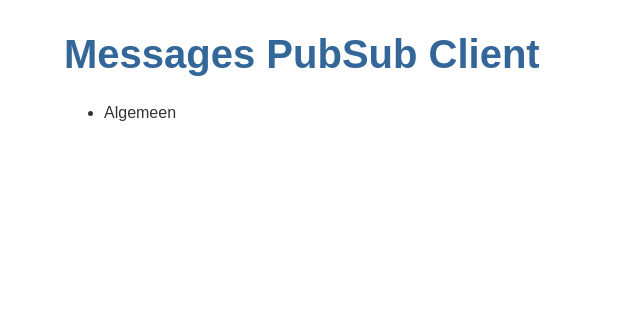
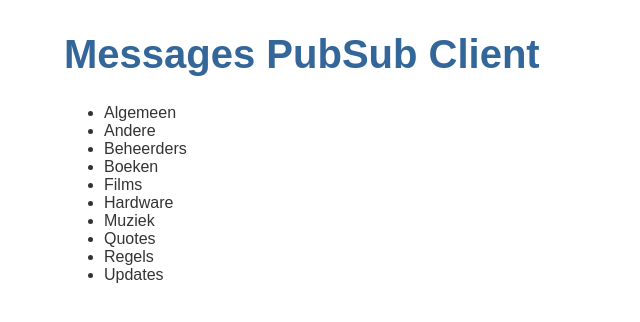
Before and after one commit to RenaudVancoillie/Messages-PubSub-Client, an Angular app: page / in a window 1280 px wide. Shown: the top 322 px of the page, without its empty margins (0-640 px from the left). Built offline with nearby package versions, Linux system fonts and the light colour scheme.

Commit message:
Dynamically render mock-chats

```diff
--- a/src/app/components/chats/chats.component.html
+++ b/src/app/components/chats/chats.component.html
@@ -1,5 +1,13 @@
-<div *ngIf="chat">
-    <ul>
-        <li>{{chat.name}}</li>
+<div *ngIf="chats">
+    <ul class="chats">
+        <li *ngFor="let chat of chats" (click)="onSelect(chat)">{{chat.name}}</li>
     </ul>
+    <div *ngIf="selectedChat" class="details">
+        <h2>{{selectedChat.name | uppercase}}</h2>
+        <div class="messages">
+            <ul>
+                <li>Message 1</li>
+            </ul>
+        </div>
+    </div>
 </div>
--- a/src/app/components/chats/chats.component.ts
+++ b/src/app/components/chats/chats.component.ts
@@ -1,6 +1,7 @@
 import { Component, OnInit } from '@angular/core';
 
-import { Chat } from '../../interfaces/chat';
+import { Chat } from 'src/app/interfaces/chat';
+import { CHATS } from '../../data/mock-chats';
 
 @Component({
   selector: 'app-chats',
@@ -9,15 +10,17 @@ import { Chat } from '../../interfaces/chat';
 })
 export class ChatsComponent implements OnInit {
 
-  chat: Chat = {
-    id: 1,
-    guid: "7F08D5CB-C6DF-4A24-B7E1-CB1E9C0CB320",
-    name: "Algemeen"
-  }
+  chats = CHATS;
+
+  selectedChat?: Chat;
 
   constructor() { }
 
   ngOnInit(): void {
   }
 
+  onSelect(chat: Chat): void {
+    this.selectedChat = chat;
+  }
+
 }
```
